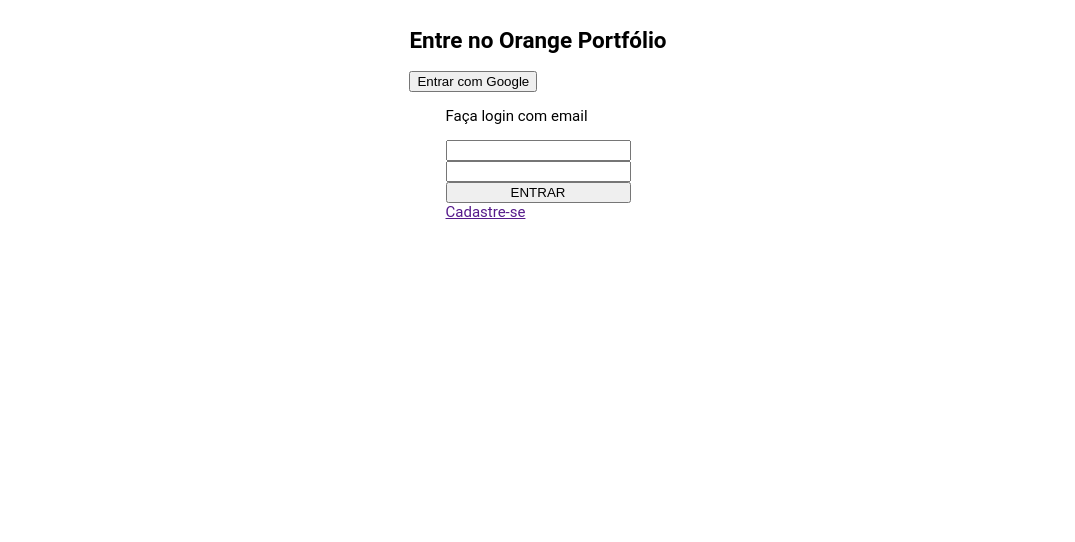
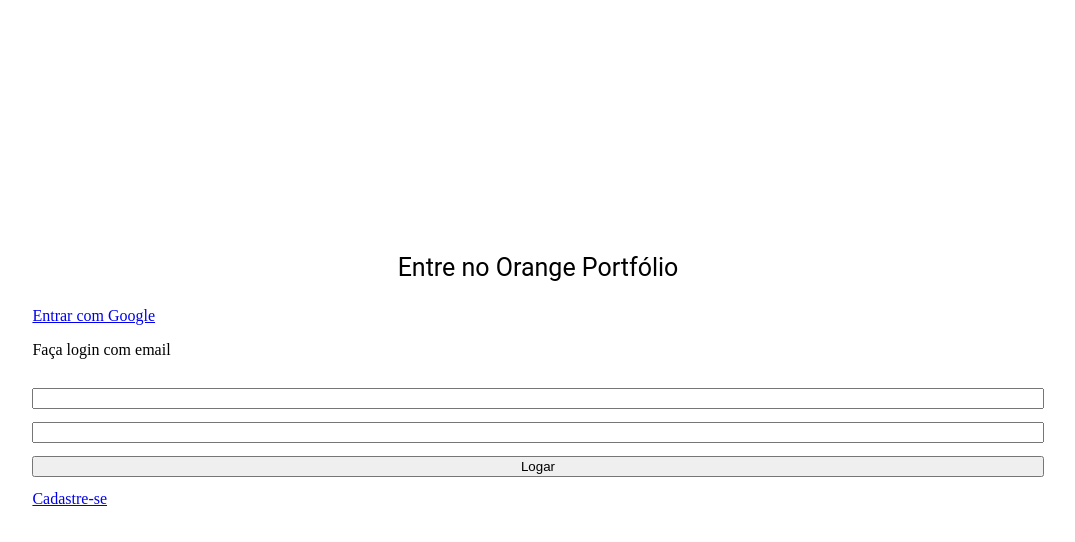
Before and after one commit to joaoweslen/HackathonOrangeJuice, a Next.js app in the folder frontend/: page /login in a window 1280 px wide. Shown: the top 542 px of the page, without its empty margins (102-1177 px from the left). Built offline with nearby package versions, Linux system fonts and the light colour scheme.

Commit message:
feat: add components button, input and formCard

```diff
--- /dev/null
+++ b/frontend/src/assets/components/button/button.module.css
@@ -0,0 +1,3 @@
+.button{
+
+}
--- /dev/null
+++ b/frontend/src/assets/components/button/button.module.tsx
@@ -0,0 +1,7 @@
+import styles from "./button.module.css";
+
+export default function Button({children, ...props}:{children:any}) {
+    return (
+        <button className={styles.button} {...props}>{children}</button>
+    );
+}
--- /dev/null
+++ b/frontend/src/assets/components/formCard/formCard.module.css
@@ -0,0 +1,9 @@
+.card {
+    width: 80%;
+}
+
+.title{
+    text-align: center;
+    font-family: Roboto, Oxygen, Ubuntu, Cantarell, 'Open Sans', 'Helvetica Neue', sans-serif;
+    font-size: 25px;
+}
--- /dev/null
+++ b/frontend/src/assets/components/formCard/formCard.module.tsx
@@ -0,0 +1,10 @@
+import styles from "./formCard.module.css";
+
+export default function FormCard({title, children}:{title:any; children:any}) {
+    return (
+      <div className={styles.card}>
+        <p className={styles.title}>{title}</p>
+        {children}
+      </div>
+    );
+  }
--- /dev/null
+++ b/frontend/src/assets/components/input/input.module.css
@@ -0,0 +1,3 @@
+.input{
+
+}
--- /dev/null
+++ b/frontend/src/assets/components/input/input.module.tsx
@@ -0,0 +1,7 @@
+import styles from "./input.module.css";
+
+export default function Input(...props:any) {
+    return (
+      <input className={styles.input} {...props} />
+    );
+}
--- a/frontend/src/assets/css/login.module.css
+++ b/frontend/src/assets/css/login.module.css
@@ -1,12 +1,12 @@
-.box {
+.box{
+  min-height: 90vh;
+  display: flex;
+  align-items: center;
+  justify-content: center;
+}
+
+.form{
   display: flex;
   flex-direction: column;
-  align-items: center;
-  font-size: 15px;
-  font-family: Roboto, Oxygen, Ubuntu, Cantarell, 'Open Sans', 'Helvetica Neue', sans-serif;
+  gap: 13px;
 }
-
-.login{
-  display: flex;
-  flex-direction: column;
-}
--- a/frontend/src/pages/login.tsx
+++ b/frontend/src/pages/login.tsx
@@ -1,23 +1,24 @@
 import styles from "../assets/css/login.module.css";
+import FormCard from "@/assets/components/formCard/formCard.module";
+import Input from "@/assets/components/input/input.module";
+import Button from "@/assets/components/button/button.module";
 import Link from 'next/link';
 
 export default function Login() {
     return (
     <main>
-      <section className={styles.box}>
-        <div>
-          <h1>Entre no Orange Portfólio</h1>
-          <button>Entrar com Google</button>
-        </div>
-
-        <div className={styles.login}>
-          <p>Faça login com email</p>
-          <input type="text" />
-          <input type="password" />
-          <button>ENTRAR</button>
-          <a href="">Cadastre-se</a>
-        </div>
-      </section>
+      <div className={styles.box}>
+        <FormCard title="Entre no Orange Portfólio">
+        <Link href="/" passHref>Entrar com Google</Link>
+          <form className={styles.form} action="">
+            <p>Faça login com email</p>
+            <Input type="email"/>
+            <Input type="password"/>
+            <Button>Logar</Button>
+            <Link href="/" passHref>Cadastre-se</Link>
+          </form>
+        </FormCard>
+      </div>
     </main>
     );
   }
```
